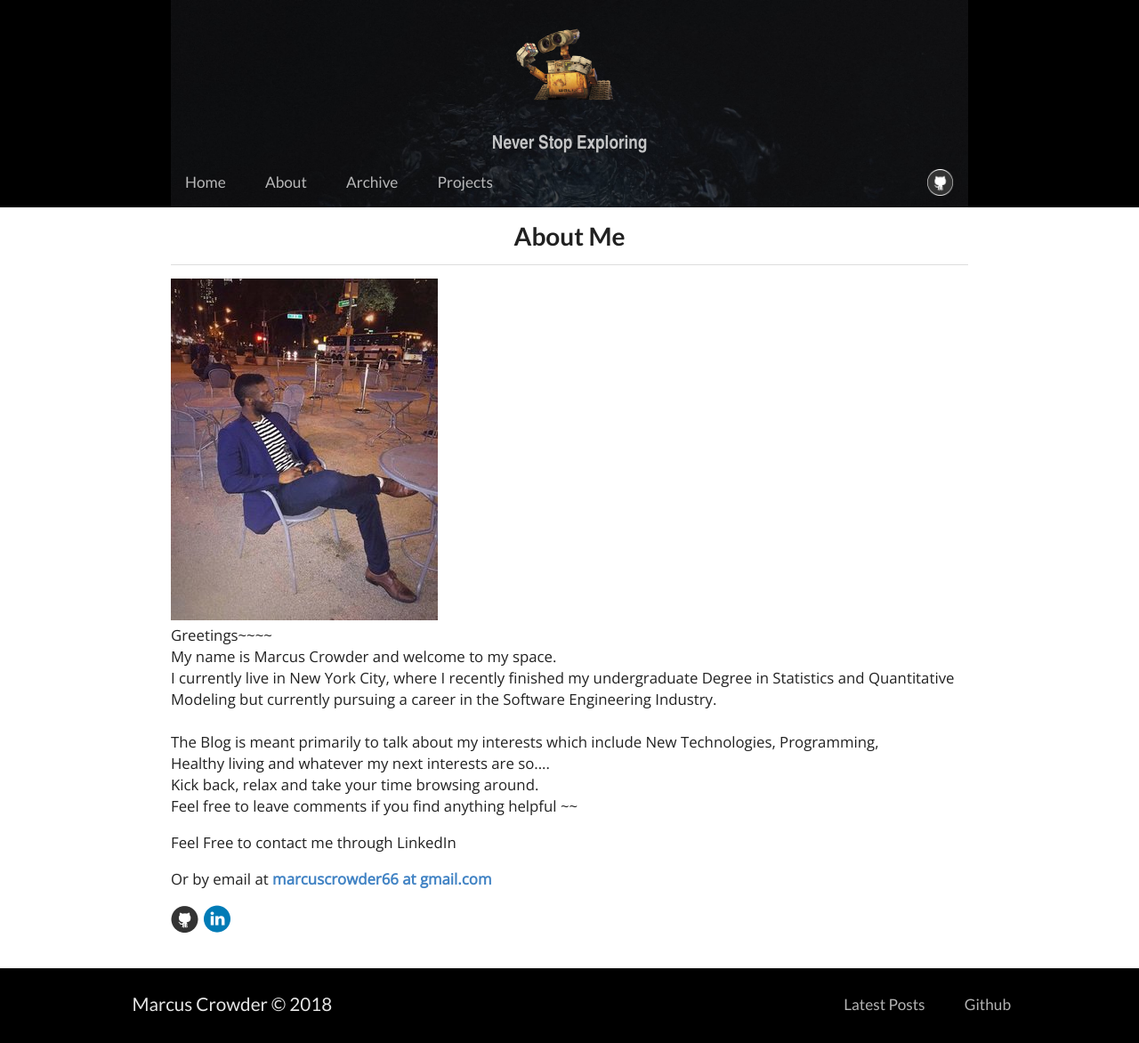
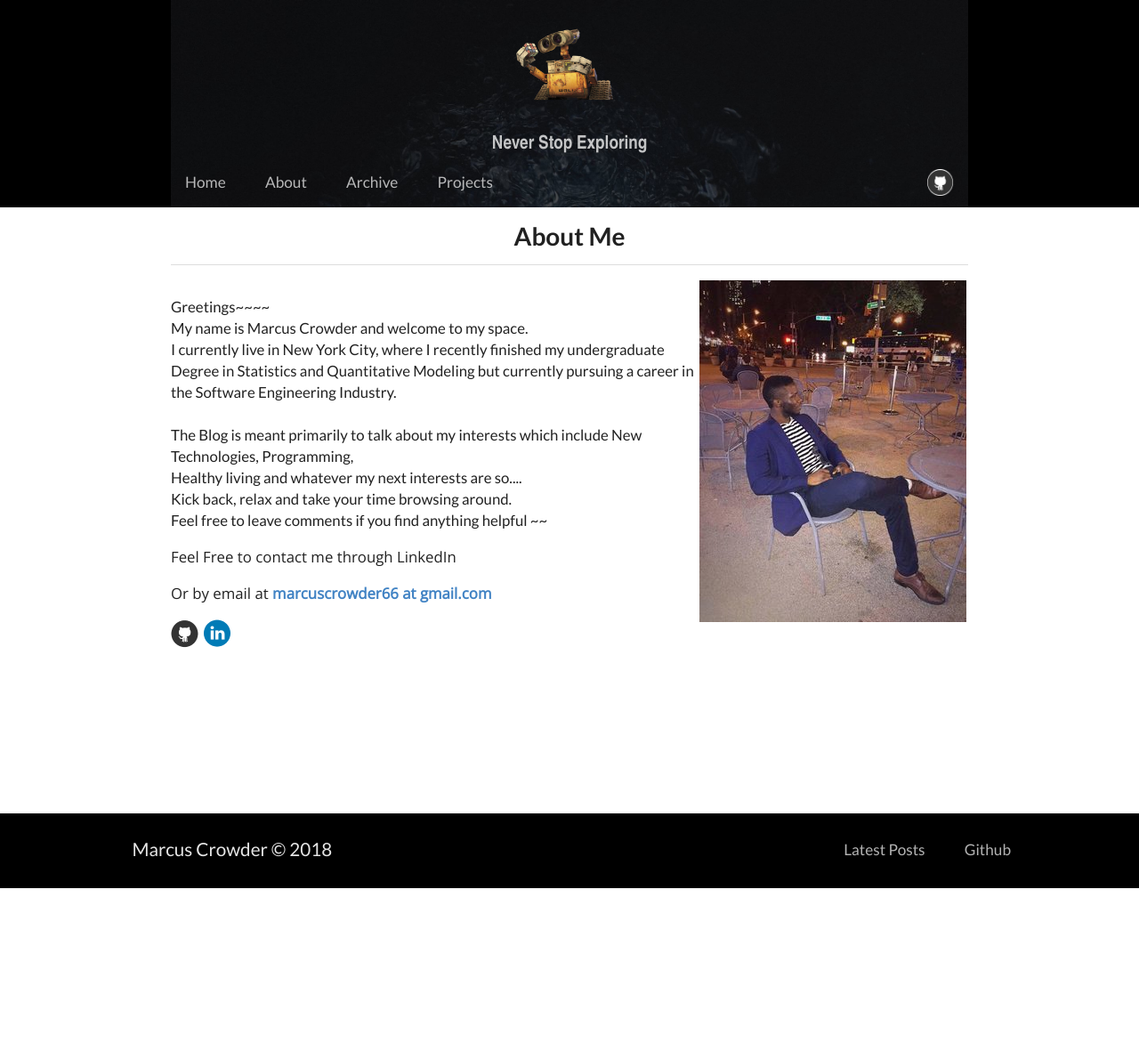
Before and after one commit to MarcusLkc/marcuslkc.github.io, a Jekyll site: the page built from about.html, in a window 1280 px wide. Shown: the whole page at 89% size. Built offline with Jekyll 4.4.1, drawn with Linux system fonts in a browser that asks for light colours; after the commit the page ends 998 px from its top, so only the background shows below that.

Commit message:
Fixed about me page

```diff
--- a/assets/css/main.css
+++ b/assets/css/main.css
@@ -177,7 +177,17 @@ code {
     padding-bottom: 5px;
 
 }
-
+.imageclass {
+border: 2px;
+padding: 2px;
+float: right;
+ display: block;
+}
+.textclass {
+text-align: left;
+font-family: Lato,'Helvetica Neue',Arial,Helvetica,sans-serif;
+font-size: 120%;
+}
 h3 > span {
     background-color: gold;
 }
```
